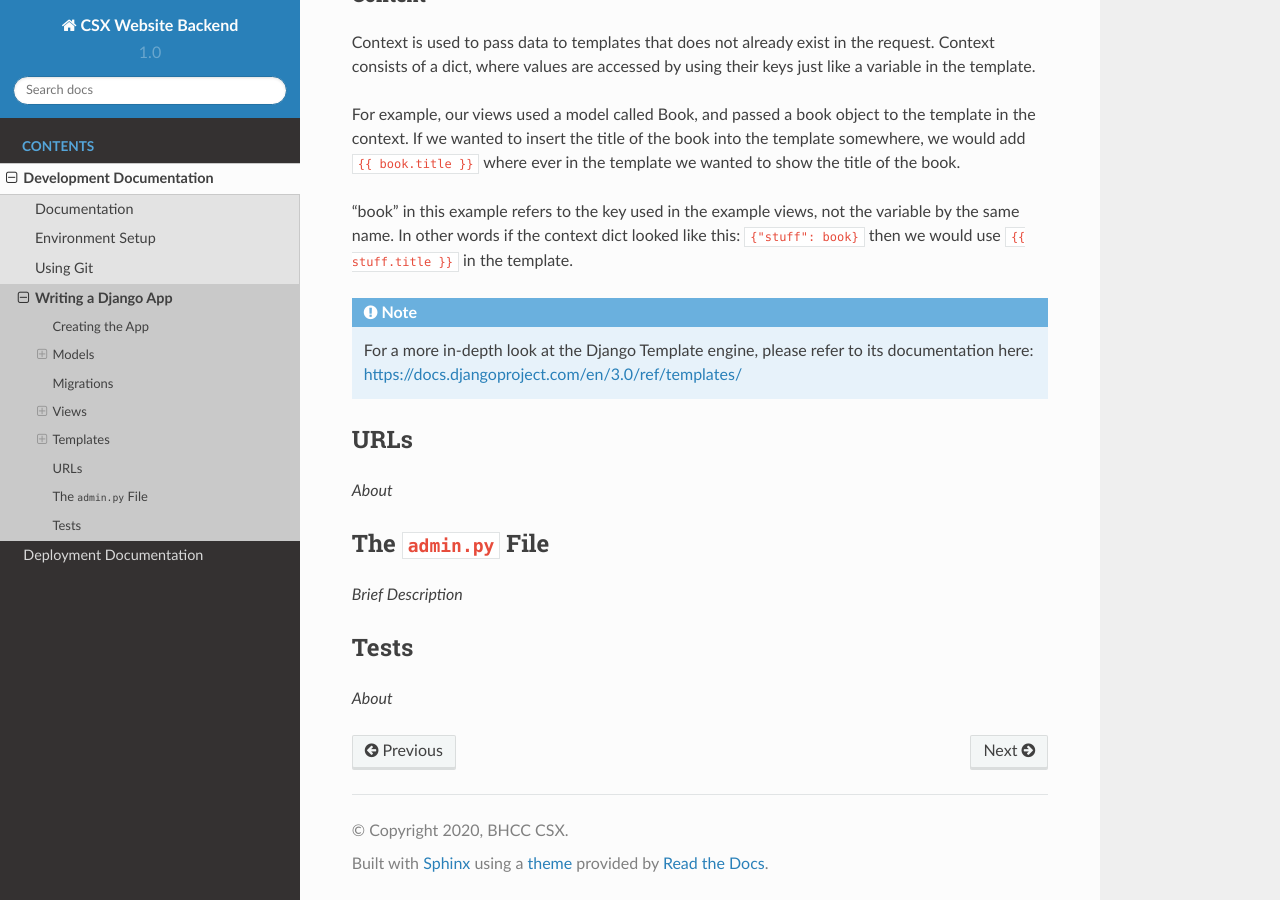
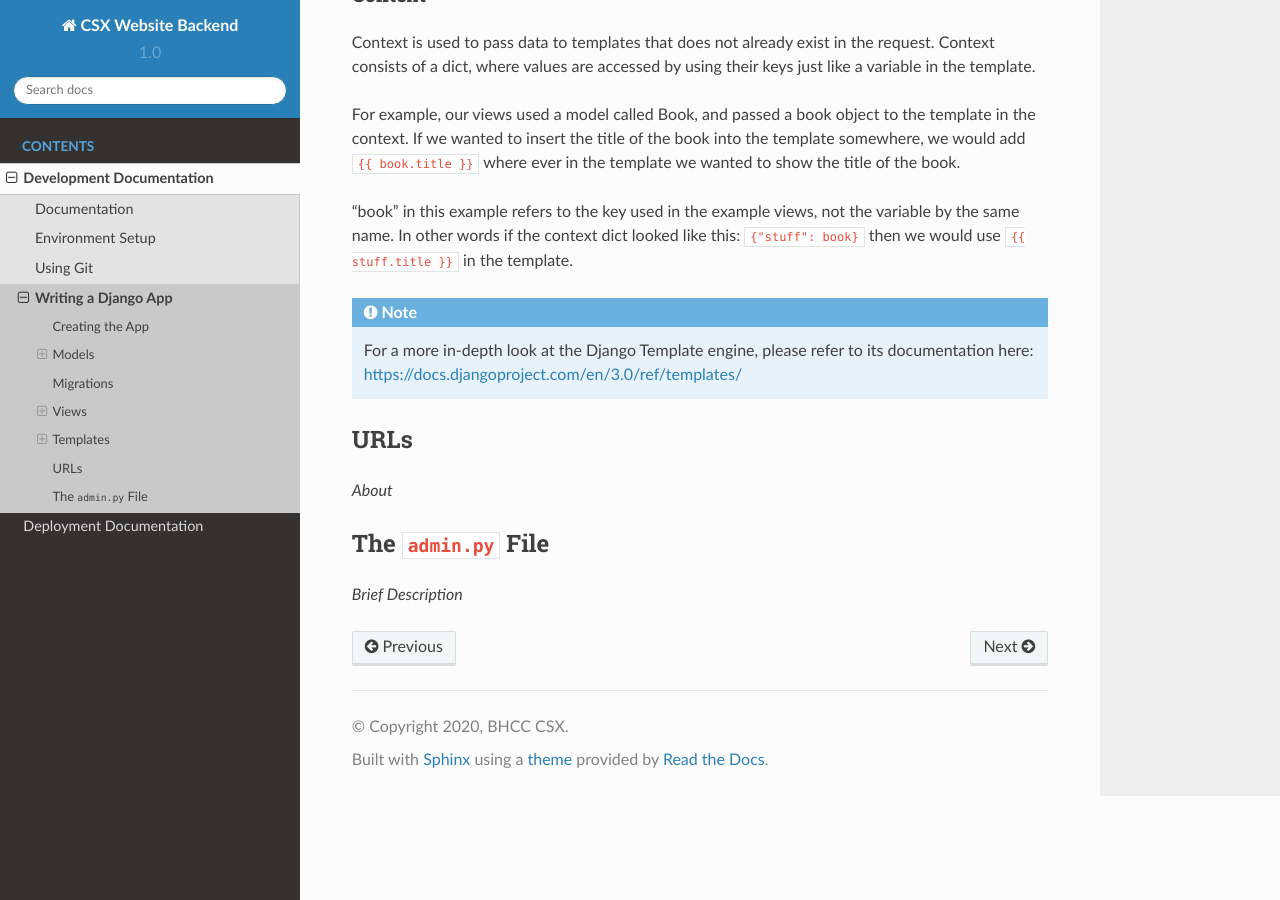
Before and after one commit to BHCC-CSX/csx-website-backend, a Sphinx documentation site: the page built from docs/development/writing_an_app.md, in a window 1280 px wide and 900 px high, scrolled down 6240 px. Built offline with Sphinx 7.4.7 and the Read the Docs theme 2.0.0, drawn with Linux system fonts in a browser that asks for light colours.

Commit message:
This documentation will not *yet* touch on tests.

```diff
--- a/docs/development/writing_an_app.md
+++ b/docs/development/writing_an_app.md
@@ -279,10 +279,5 @@ _About DRF Serializers_ -->
 ## The `admin.py` File
 _Brief Description_
 
-
 <!-- ## Site Hooks
 _Something Custom to explain_ -->
-
-
-## Tests
-_About_
```
